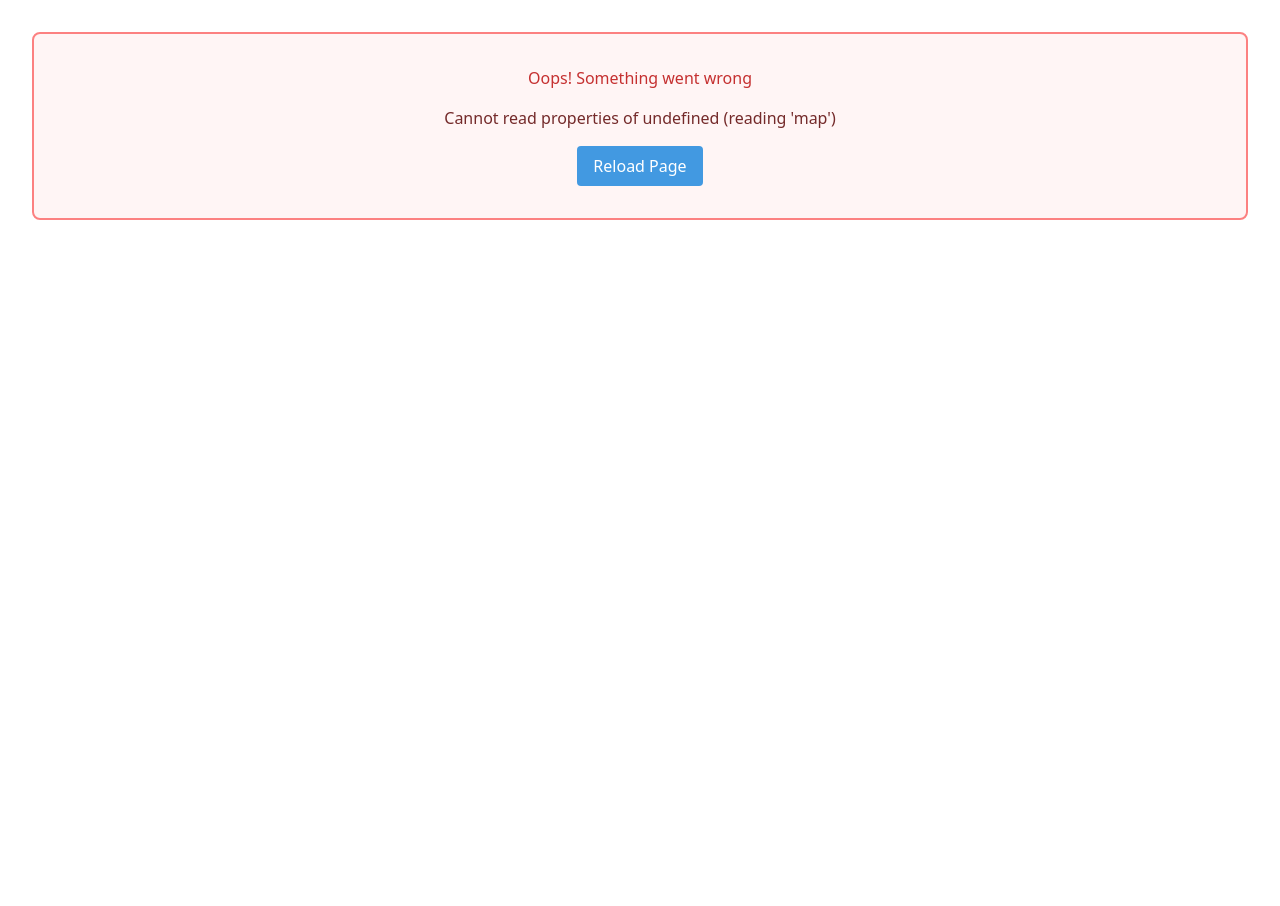
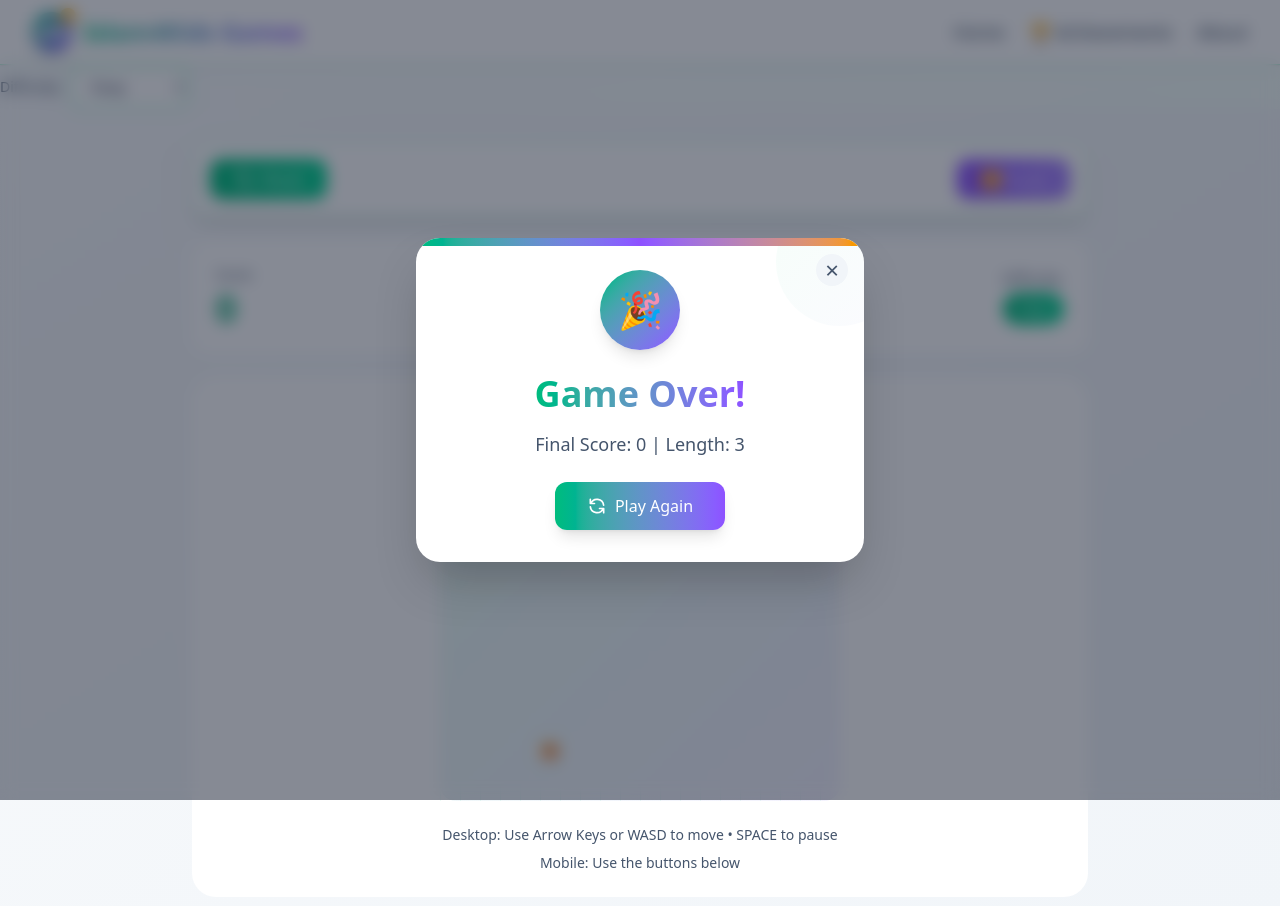
Before and after one commit to atayl16/islam4kids-games, a React (Vite) app: page /#/snake in a window 1280 px wide. Shown: the top 906 px of the page. Before the commit the page ends 800 px from the top, so only its background shows below. Built offline with nearby package versions, Linux system fonts and the light colour scheme.

Commit message:
fix: Update SnakeGameContainer to use correct API
- Use recordGameSession instead of recordGameCompletion
- Update DifficultySelector props to match new API
- Track game session start time for completion tracking

```diff
--- a/src/games/containers/SnakeGameContainer.tsx
+++ b/src/games/containers/SnakeGameContainer.tsx
@@ -7,15 +7,25 @@ import { useProgress } from '../../hooks/useProgress';
 export const SnakeGameContainer = () => {
   const { gameSlug } = useParams<{ gameSlug: string }>();
   const navigate = useNavigate();
-  const { recordGameCompletion } = useProgress();
+  const { recordGameSession } = useProgress();
 
   const [difficulty, setDifficulty] = useState<'easy' | 'medium' | 'hard'>('easy');
   const [currentScore, setCurrentScore] = useState(0);
+  const [startTime] = useState(Date.now());
 
   const handleComplete = () => {
     // Record completion in progress tracking
     if (gameSlug) {
-      recordGameCompletion(gameSlug, difficulty, currentScore);
+      const timeSpent = Math.floor((Date.now() - startTime) / 1000); // in seconds
+      recordGameSession({
+        gameType: 'snake',
+        gameSlug: gameSlug,
+        score: currentScore,
+        completed: true,
+        timeSpent,
+        difficulty,
+        timestamp: new Date().toISOString(),
+      });
     }
     navigate('/');
   };
@@ -24,11 +34,18 @@ export const SnakeGameContainer = () => {
     setCurrentScore(score);
   };
 
+  const difficultyOptions = [
+    { value: 'easy', label: 'Easy' },
+    { value: 'medium', label: 'Medium' },
+    { value: 'hard', label: 'Hard' },
+  ];
+
   return (
     <div>
       <DifficultySelector
-        difficulty={difficulty}
-        onChange={setDifficulty}
+        currentDifficulty={difficulty}
+        onDifficultyChange={(value) => setDifficulty(value as 'easy' | 'medium' | 'hard')}
+        options={difficultyOptions}
       />
       <SnakeGame
         difficulty={difficulty}
```
